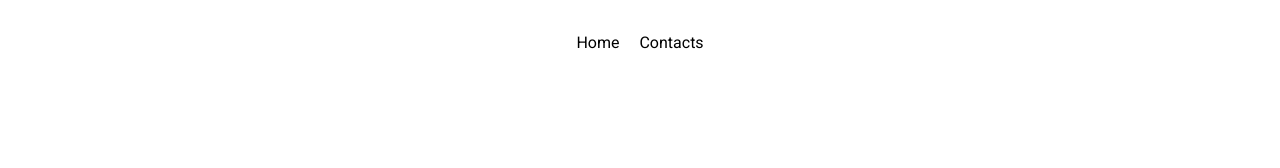
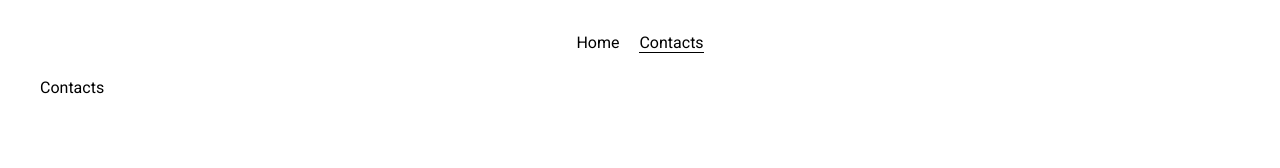
Before and after one commit to ok-webdev/e-shop-test-task, a Nuxt app: page /contacts in a window 1280 px wide. Before the commit this address had no page. Shown: the top 168 px of the page. Built offline with nearby package versions, Linux system fonts and the light colour scheme.

Commit message:
add dummy Contacts page

```diff
--- /dev/null
+++ b/pages/contacts.vue
@@ -0,0 +1,3 @@
+<template>
+  <div class="container">Contacts</div>
+</template>
```
